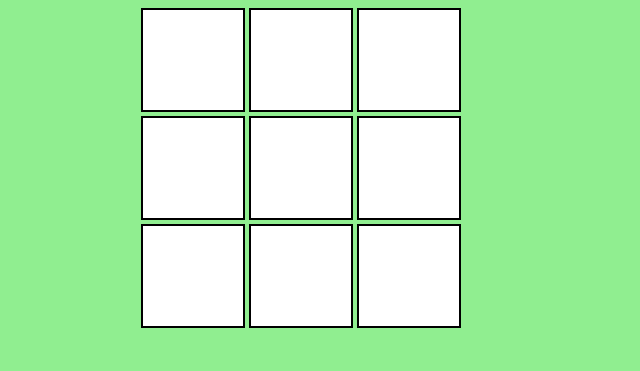
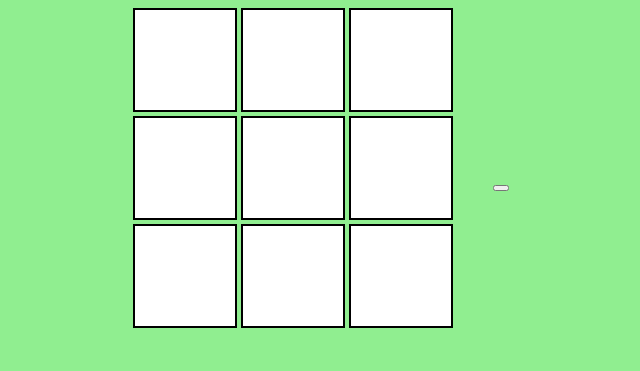
Before and after one commit to LunaBegray/tic-tac-toe, a plain HTML site: page index.html in a window 1280 px wide. Shown: the whole page, without its empty margins (319-959 px from the left). Drawn offline with Linux system fonts and the light colour scheme.

Commit message:
index.html

```diff
--- a/index.html
+++ b/index.html
@@ -19,7 +19,7 @@
         <div class="sq8 alsq"></div>
         <div class="sq9 alsq"></div>
     </div>
-
+    <button class ="restartBtn"></button>
     <script src="script.js"></script>
 </body>
 </html>
```
